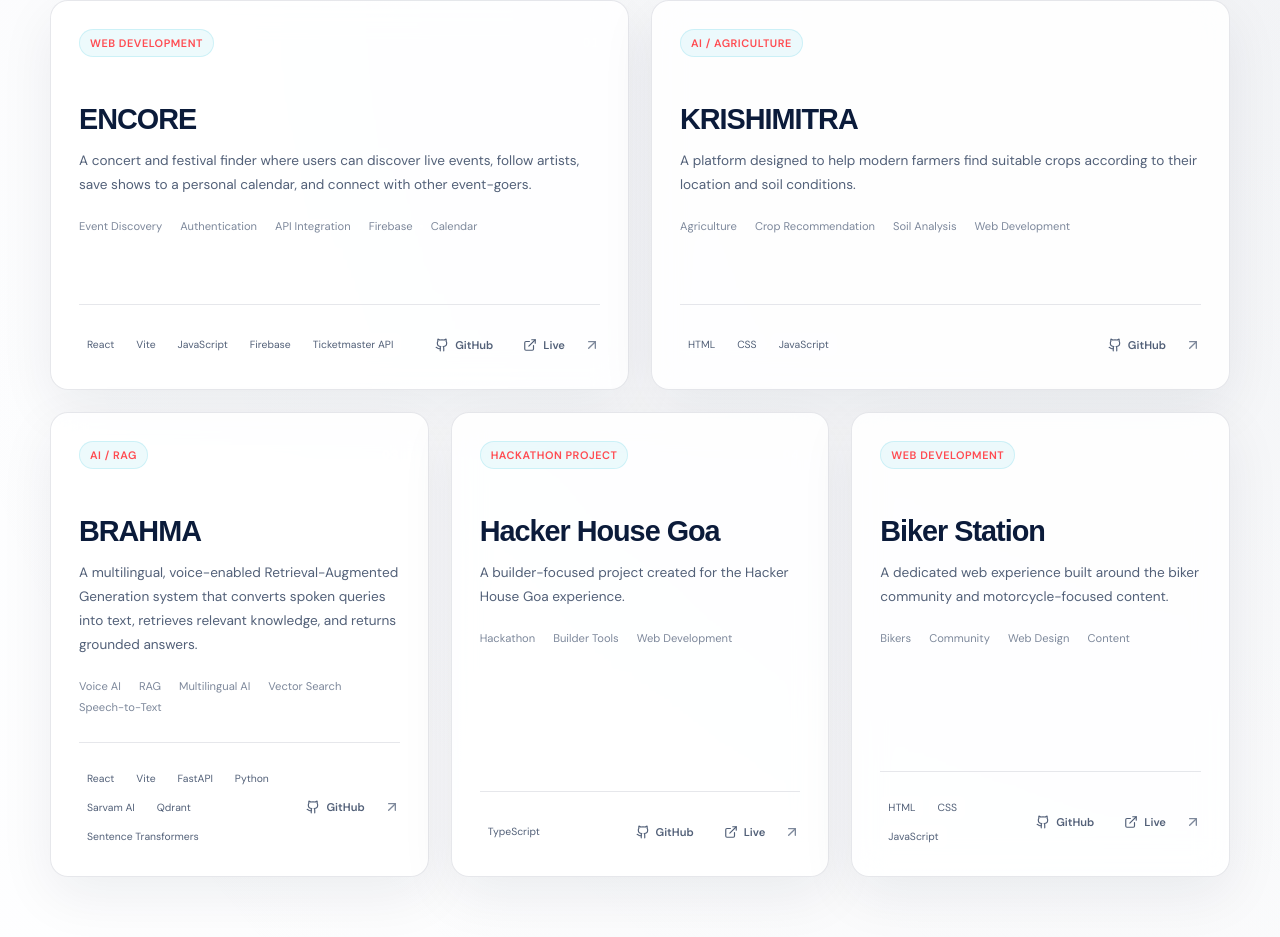
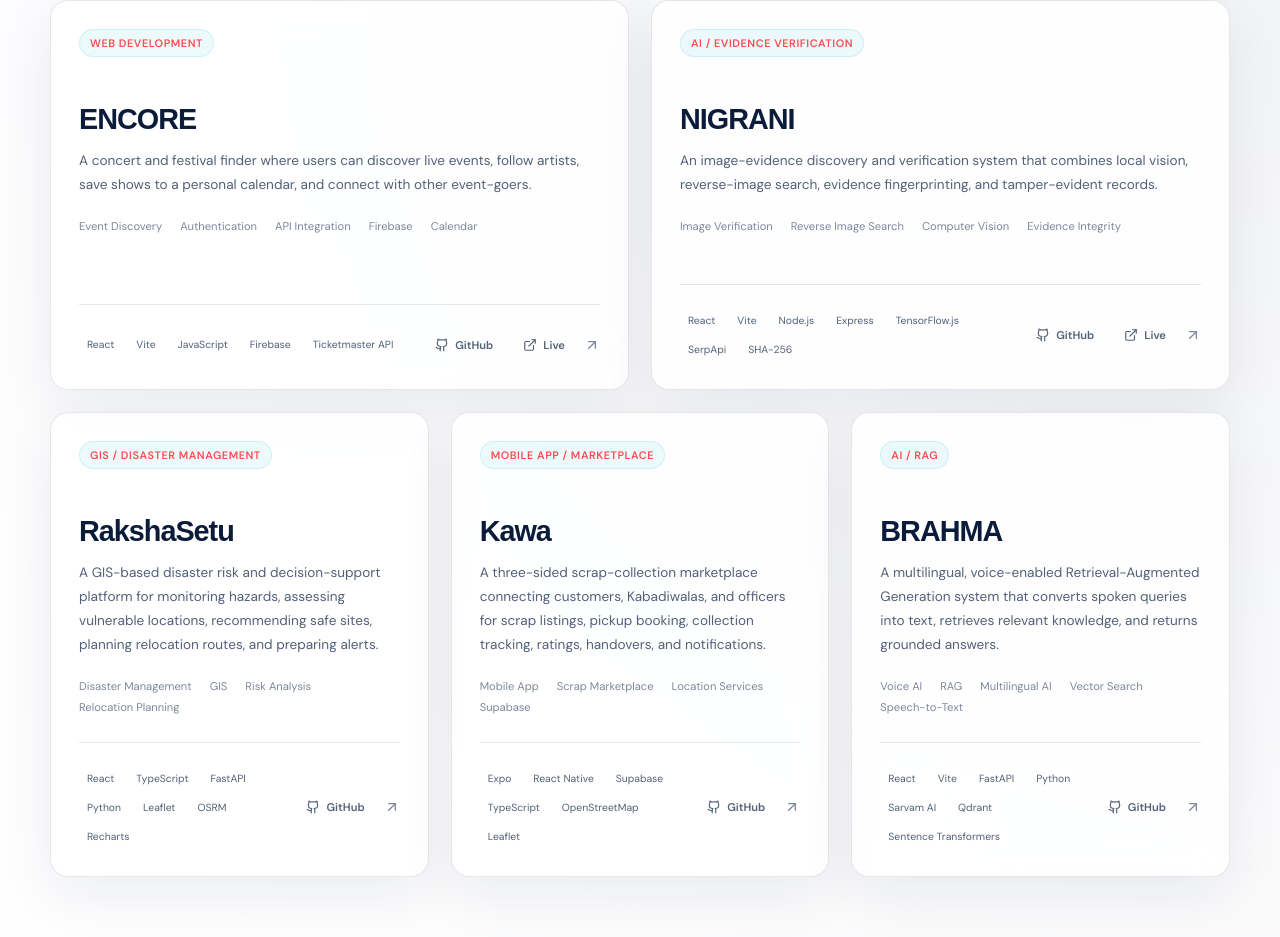
Before and after one commit to vinitmishraaa/Vinit-Mishra, a React (Vite) app: page / in a window 1280 px wide. Shown: the part 4895-5832 px from the top of the page. Built offline with nearby package versions, Linux system fonts and the light colour scheme.

Commit message:
Update portfolio projects to NIGRANI, RakshaSetu and Kawa

```diff
--- a/src/data/projects.js
+++ b/src/data/projects.js
@@ -24,22 +24,75 @@ const projects = [
   },
 
   {
-    title: "KRISHIMITRA",
-    category: "AI / Agriculture",
+    title: "NIGRANI",
+    category: "AI / Evidence Verification",
     description:
-      "A platform designed to help modern farmers find suitable crops according to their location and soil conditions.",
+      "An image-evidence discovery and verification system that combines local vision, reverse-image search, evidence fingerprinting, and tamper-evident records.",
     technologies: [
-      "HTML",
-      "CSS",
-      "JavaScript"
+      "React",
+      "Vite",
+      "Node.js",
+      "Express",
+      "TensorFlow.js",
+      "SerpApi",
+      "SHA-256"
     ],
     topics: [
-      "Agriculture",
-      "Crop Recommendation",
-      "Soil Analysis",
-      "Web Development"
+      "Image Verification",
+      "Reverse Image Search",
+      "Computer Vision",
+      "Evidence Integrity"
     ],
-    github: "https://github.com/vinitmishraaa/KRISHIMITRA",
+    github: "https://github.com/vinitmishraaa/NIGRANI",
+    live: "https://nigrani-g05v.onrender.com/",
+    featured: true
+  },
+
+  {
+    title: "RakshaSetu",
+    category: "GIS / Disaster Management",
+    description:
+      "A GIS-based disaster risk and decision-support platform for monitoring hazards, assessing vulnerable locations, recommending safe sites, planning relocation routes, and preparing alerts.",
+    technologies: [
+      "React",
+      "TypeScript",
+      "FastAPI",
+      "Python",
+      "Leaflet",
+      "OSRM",
+      "Recharts"
+    ],
+    topics: [
+      "Disaster Management",
+      "GIS",
+      "Risk Analysis",
+      "Relocation Planning"
+    ],
+    github: "https://github.com/vinitmishraaa/RAKSHASETU",
+    live: "",
+    featured: true
+  },
+
+  {
+    title: "Kawa",
+    category: "Mobile App / Marketplace",
+    description:
+      "A three-sided scrap-collection marketplace connecting customers, Kabadiwalas, and officers for scrap listings, pickup booking, collection tracking, ratings, handovers, and notifications.",
+    technologies: [
+      "Expo",
+      "React Native",
+      "Supabase",
+      "TypeScript",
+      "OpenStreetMap",
+      "Leaflet"
+    ],
+    topics: [
+      "Mobile App",
+      "Scrap Marketplace",
+      "Location Services",
+      "Supabase"
+    ],
+    github: "https://github.com/vinitmishraaa/kawa-app",
     live: "",
     featured: true
   },
@@ -68,45 +121,6 @@ const projects = [
     github: "https://github.com/vinitmishraaa/BRAHMA-voice-rag",
     live: "",
     featured: true
-  },
-
-  {
-    title: "Hacker House Goa",
-    category: "Hackathon Project",
-    description:
-      "A builder-focused project created for the Hacker House Goa experience.",
-    technologies: [
-      "TypeScript"
-    ],
-    topics: [
-      "Hackathon",
-      "Builder Tools",
-      "Web Development"
-    ],
-    github: "https://github.com/vinitmishraaa/Hacker-house-goa",
-    live: "https://hh-goa-v.vercel.app/",
-    featured: true
-  },
-
-  {
-    title: "Biker Station",
-    category: "Web Development",
-    description:
-      "A dedicated web experience built around the biker community and motorcycle-focused content.",
-    technologies: [
-      "HTML",
-      "CSS",
-      "JavaScript"
-    ],
-    topics: [
-      "Bikers",
-      "Community",
-      "Web Design",
-      "Content"
-    ],
-    github: "https://github.com/vinitmishraaa/Biker-station",
-    live: "https://biker-station.vercel.app/",
-    featured: false
   }
 ];
 
```
